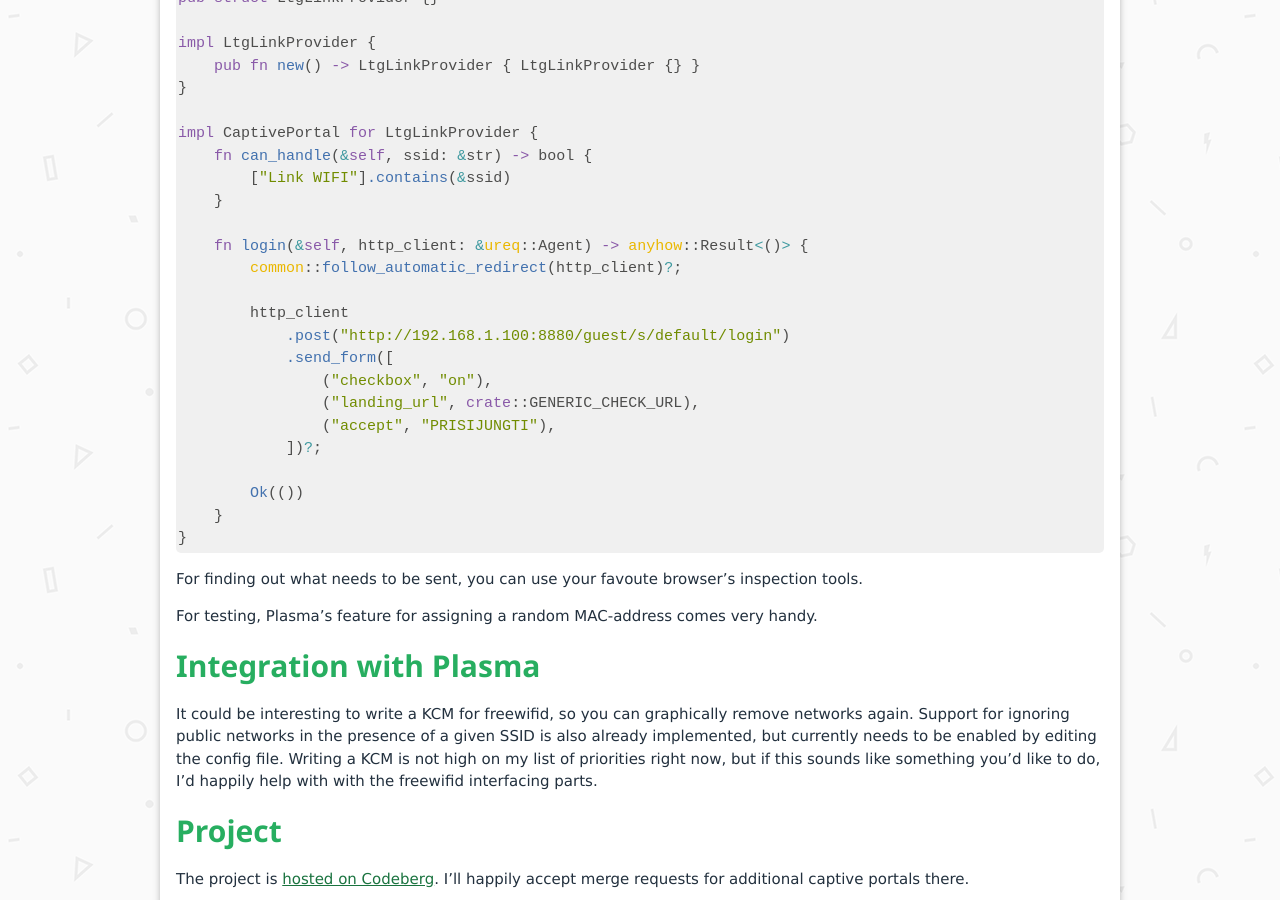
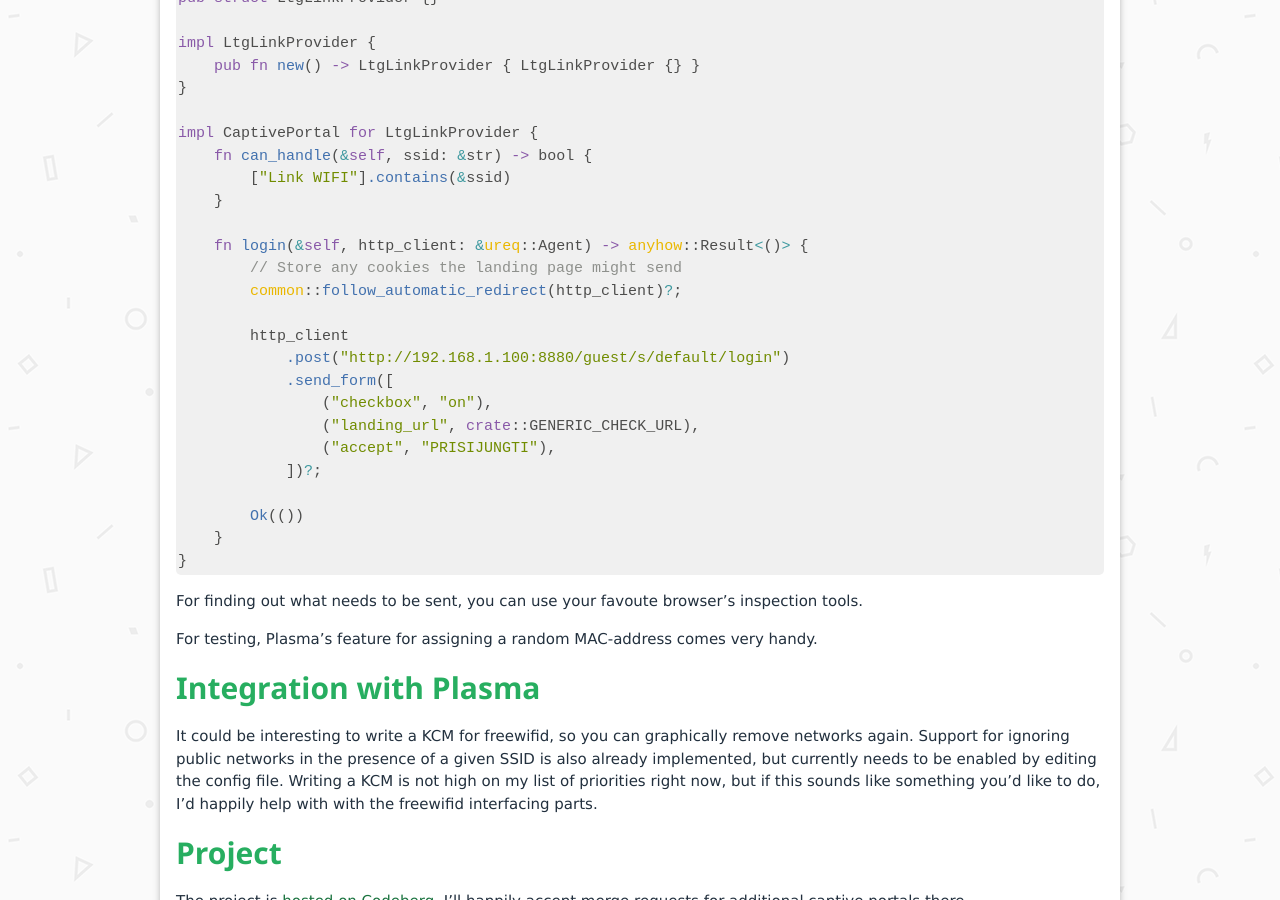
Before and after one commit to jbbgameich/jbbgameich.github.io, a Jekyll site: the page built from _posts/2025-08-29-freewifid.md, in a window 1280 px wide and 900 px high, scrolled down 947 px. Built offline with Jekyll 4.4.1, drawn with Linux system fonts in a browser that asks for light colours.

Commit message:
Add comment

```diff
--- a/_posts/2025-08-29-freewifid.md
+++ b/_posts/2025-08-29-freewifid.md
@@ -31,6 +31,7 @@
     }
 
     fn login(&self, http_client: &ureq::Agent) -> anyhow::Result<()> {
+        // Store any cookies the landing page might send
         common::follow_automatic_redirect(http_client)?;
 
         http_client
```
